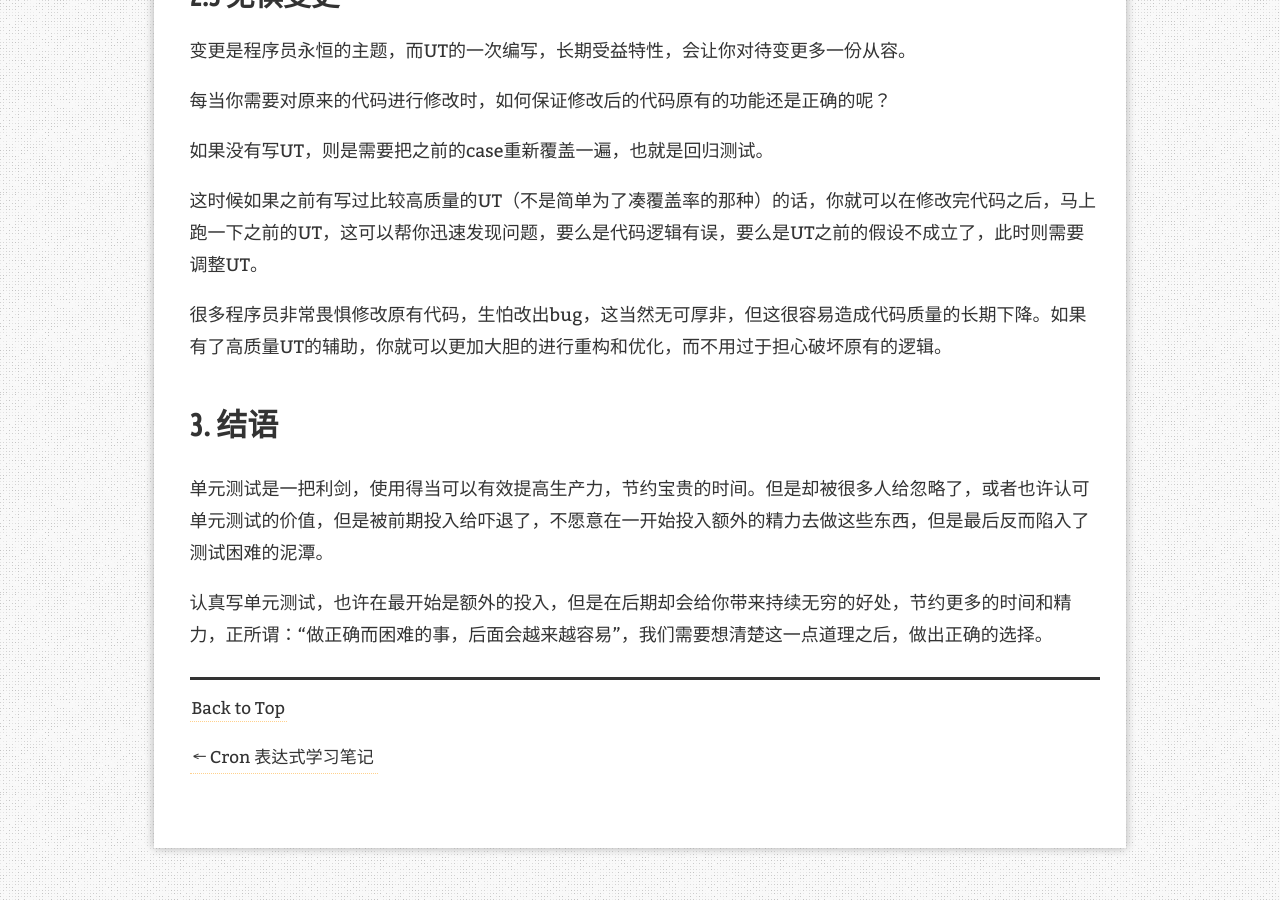
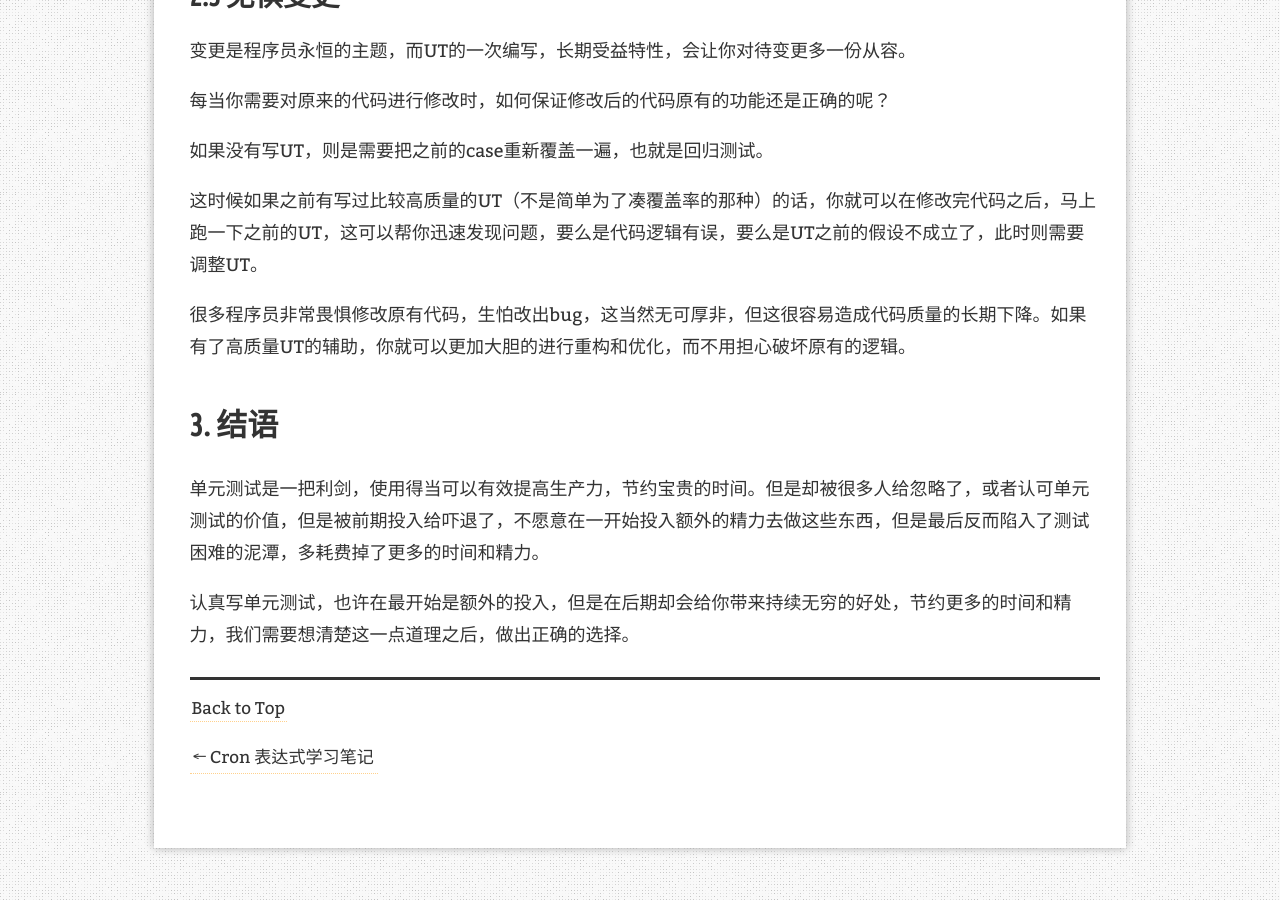
Before and after one commit to MuyiG/muyig.github.io, a Jekyll site: the page built from _posts/2021-06-20-Unit-Test.md, in a window 1280 px wide and 900 px high, scrolled down 2406 px. Built offline with Jekyll 4.4.1, drawn with Linux system fonts in a browser that asks for light colours; nearby versions of some CDN libraries; comment, search, counter and statistics services are not loaded; some of the changed text lies outside the part shown.

Commit message:
Unit Test

```diff
--- a/_posts/2021-06-20-Unit-Test.md
+++ b/_posts/2021-06-20-Unit-Test.md
@@ -72,10 +72,10 @@ tags: [Testing]
 
 这时候如果之前有写过比较高质量的UT（不是简单为了凑覆盖率的那种）的话，你就可以在修改完代码之后，马上跑一下之前的UT，这可以帮你迅速发现问题，要么是代码逻辑有误，要么是UT之前的假设不成立了，此时则需要调整UT。
 
-很多程序员非常畏惧修改原有代码，生怕改出bug，这当然无可厚非，但这很容易造成代码质量的长期下降。如果有了高质量UT的辅助，你就可以更加大胆的进行重构和优化，而不用过于担心破坏原有的逻辑。
+很多程序员非常畏惧修改原有代码，生怕改出bug，这当然无可厚非，但这很容易造成代码质量的长期下降。如果有了高质量UT的辅助，你就可以更加大胆的进行重构和优化，而不用担心破坏原有的逻辑。
 
 # 3. 结语
 
-单元测试是一把利剑，使用得当可以有效提高生产力，节约宝贵的时间。但是却被很多人给忽略了，或者也许认可单元测试的价值，但是被前期投入给吓退了，不愿意在一开始投入额外的精力去做这些东西，但是最后反而陷入了测试困难的泥潭。
+单元测试是一把利剑，使用得当可以有效提高生产力，节约宝贵的时间。但是却被很多人给忽略了，或者认可单元测试的价值，但是被前期投入给吓退了，不愿意在一开始投入额外的精力去做这些东西，但是最后反而陷入了测试困难的泥潭，多耗费掉了更多的时间和精力。
 
-认真写单元测试，也许在最开始是额外的投入，但是在后期却会给你带来持续无穷的好处，节约更多的时间和精力，正所谓：“做正确而困难的事，后面会越来越容易”，我们需要想清楚这一点道理之后，做出正确的选择。
+认真写单元测试，也许在最开始是额外的投入，但是在后期却会给你带来持续无穷的好处，节约更多的时间和精力，我们需要想清楚这一点道理之后，做出正确的选择。
```
Also changed, not shown: other parts of _posts/2021-06-20-Unit-Test.md (+1 -1 lines).
